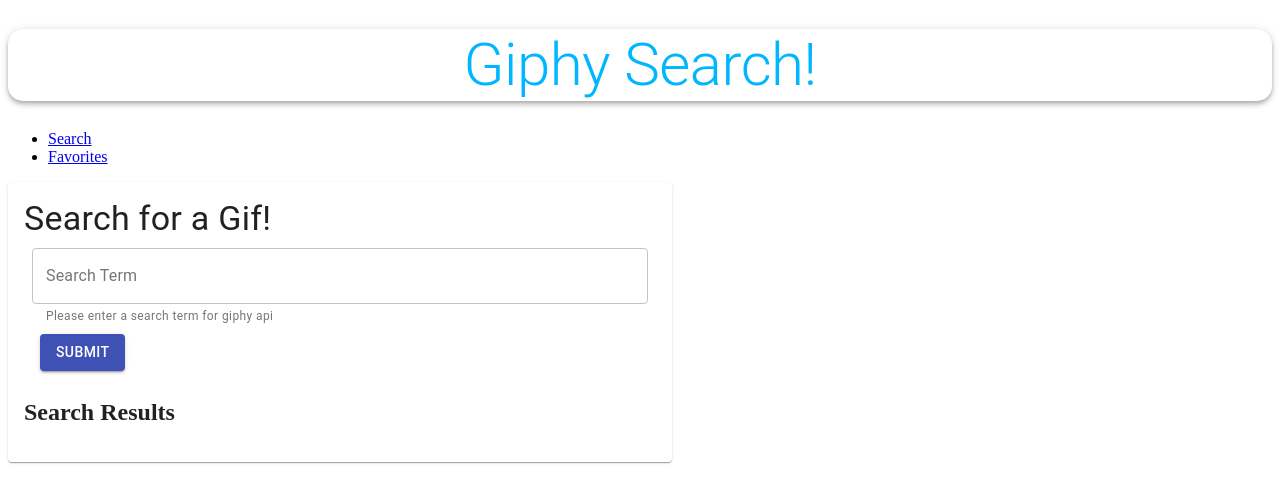
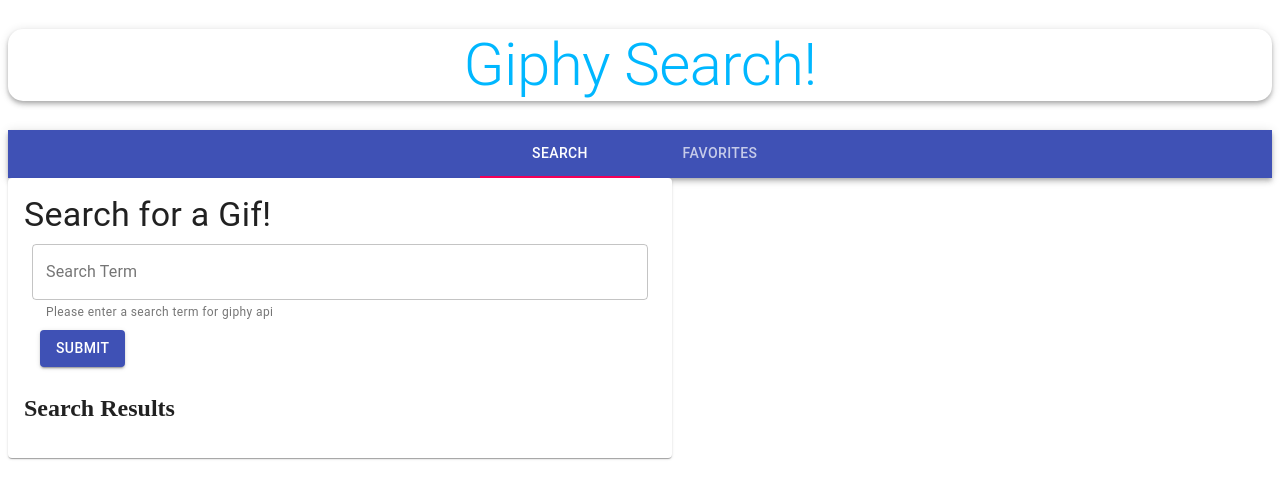
Before and after one commit to jordanNewberry21/group-giphy-saga-project, a React (Create React App) app: page / in a window 1280 px wide. Shown: the top 502 px of the page. Built offline with nearby package versions, Linux system fonts and the light colour scheme.

Commit message:
added navbar

```diff
--- a/src/components/App/App.js
+++ b/src/components/App/App.js
@@ -1,30 +1,50 @@
 import React, { Component } from 'react';
-import { HashRouter as Router, Route, Link } from 'react-router-dom';
+import { BrowserRouter as Router, Route, Switch, Link } from 'react-router-dom';
 import Search from '../Search/Search';
 import Favorites from '../Favorites/Favorites';
 import Header from '../Header/Header';
+import { Tab, Tabs, AppBar } from '@material-ui/core';
+import { withStyles } from '@material-ui/styles';
+
+const styles = (theme) => ({
+  root: {
+    flexGrow: 1,
+    width: '100%',
+  },
+});
 class App extends Component {
+  state = {
+    value: 0,
+  };
+  handleChange = (event, value) => {
+    this.setState({ value });
+  };
+
   render() {
     return (
       <div>
         <Router>
           <Header />
-          <nav>
-            <ul>
-              <li>
-                <Link to='/'>Search</Link>
-              </li>
-              <li>
-                <Link to='/favorites'>Favorites</Link>
-              </li>
-            </ul>
-          </nav>
-          <Route exact path='/' component={Search} />
-          <Route path='/favorites' component={Favorites} />
+          <AppBar position='static'>
+            <Tabs
+              value={this.state.value}
+              onChange={this.handleChange}
+              indicatorColor={'secondary'}
+              aria-label='navigation bar with search and favorites tabs'
+              centered
+            >
+              <Tab label='Search' to='/' component={Link} />
+              <Tab label='Favorites' to='favorites' component={Link} />
+            </Tabs>
+          </AppBar>
+          <Switch>
+            <Route exact path='/' component={Search} />
+            <Route path='/favorites' component={Favorites} />
+          </Switch>
         </Router>
       </div>
     );
   }
 }
 
-export default App;
+export default withStyles(styles)(App);
--- a/src/components/SearchItem/SearchItem.js
+++ b/src/components/SearchItem/SearchItem.js
@@ -1,21 +1,22 @@
 import React, { Component } from 'react';
 import { connect } from 'react-redux';
 
-class SearchItem extends Component{
-
-    render(){
-        return(
+class SearchItem extends Component {
+  render() {
+    return (
       <div>
         <ul>
-                    {this.props.reduxState.searchString.map(img => <img key={img.id} src={img.images.original.url}/>)}
+          {this.props.reduxState.searchString.map((img) => (
+            <img key={img.id} src={img.images.original.url} alt={img.title} />
+          ))}
         </ul>
       </div>
-        ) // end return
+    ); // end return
   } // end render
 } // end class
 
 const mapReduxStateToProps = (reduxState) => ({
-    reduxState
+  reduxState,
 });
 
 export default connect(mapReduxStateToProps)(SearchItem);
```
Lines whose indentation alone changed are shown as unchanged.
